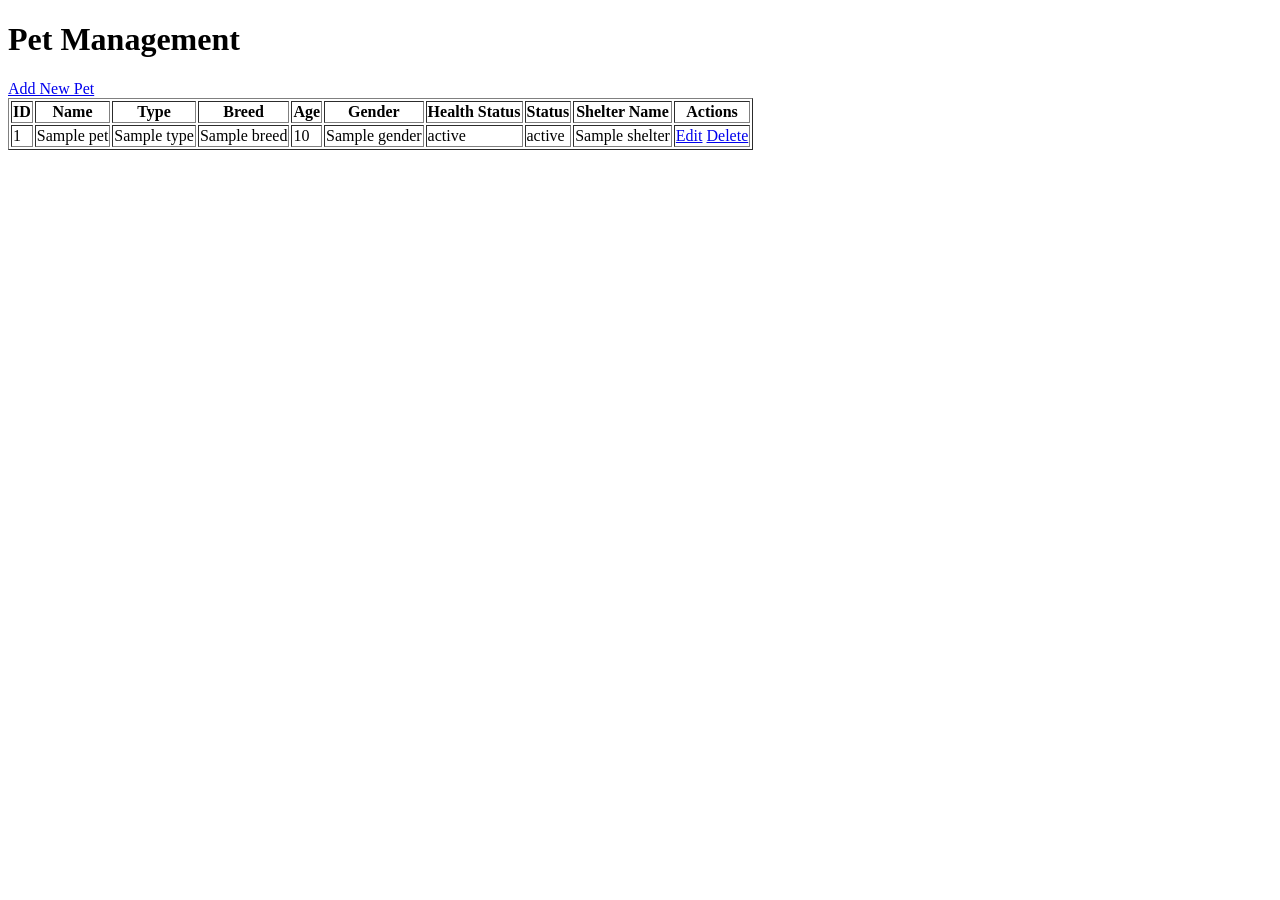
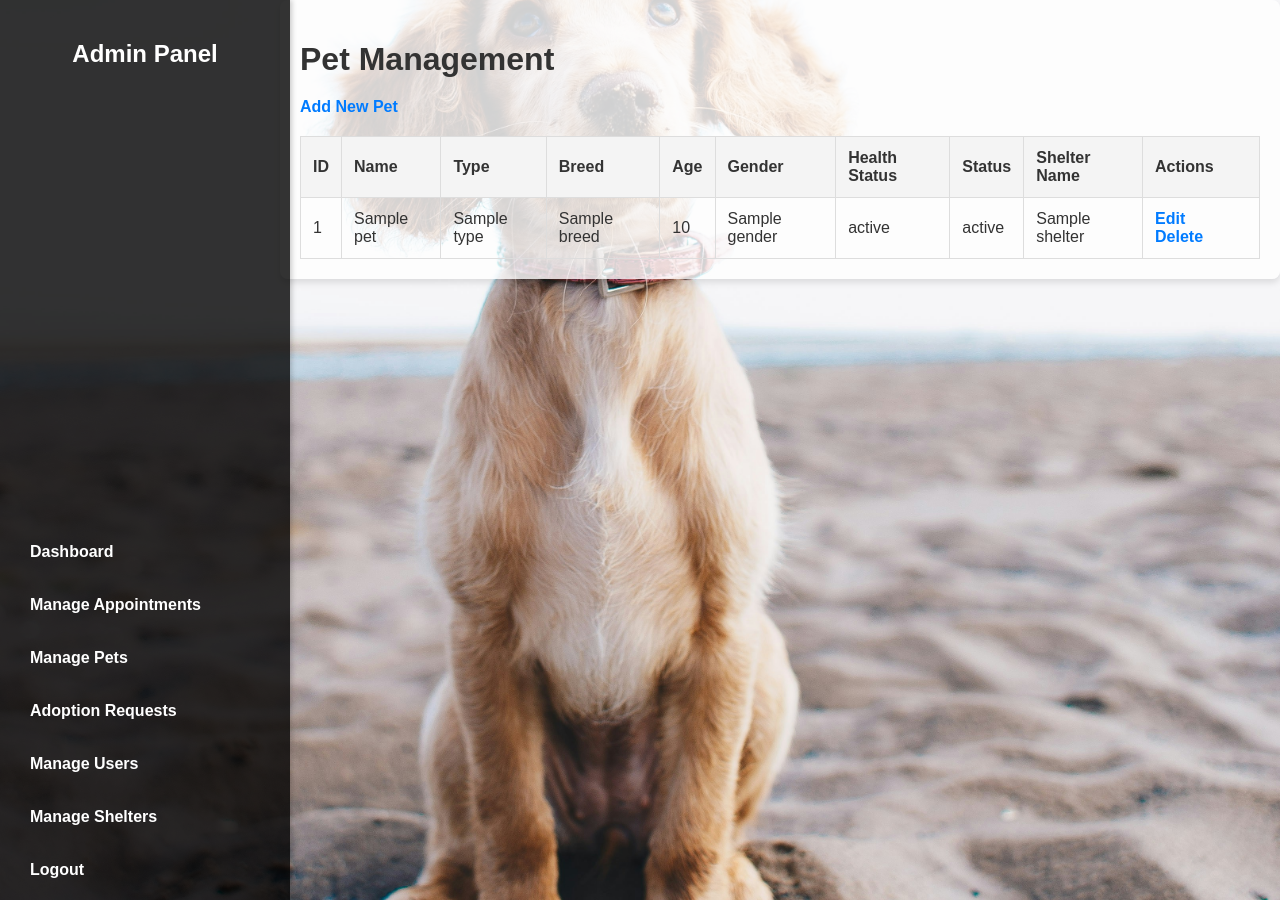
Before and after one commit to varadpawar1/pet_adoption_app, a Flask app: template templates/pets_list.html in a window 1280 px wide. Run offline with Flask 3, Linux system fonts and the light colour scheme; the template is opened without the code that fills it: most values are stand-ins (such as "Sample title", 1, 10 or a date in 2020).

Commit message:
Updated HTML and added styles for admin dashboard and other routes

```diff
--- /dev/null
+++ b/static/styles/pets/list.css
@@ -0,0 +1,102 @@
+/* General Reset */
+body {
+    margin: 0;
+    padding: 0;
+    font-family: 'Poppins', sans-serif;
+    background-image: url('../../background_images/background.jpg');
+    background-size: cover;
+    background-repeat: no-repeat;
+    background-position: center;
+    display: flex;
+    color: #333;
+}
+
+/* Sidebar Styles */
+.sidebar {
+    width: 250px;
+    background-color: rgba(0, 0, 0, 0.8); /* Dark background */
+    height: 100vh;
+    color: white;
+    padding: 20px;
+    position: fixed;
+    top: 0;
+    left: 0;
+    display: flex;
+    flex-direction: column;
+    justify-content: space-between;
+    box-shadow: 2px 0 5px rgba(0, 0, 0, 0.2);
+}
+
+.sidebar h2 {
+    text-align: center;
+    margin-bottom: 20px;
+    font-size: 1.5rem;
+}
+
+.sidebar ul {
+    list-style: none;
+    padding: 0;
+}
+
+.sidebar ul li {
+    margin: 15px 0;
+}
+
+.sidebar ul li a {
+    text-decoration: none;
+    color: white;
+    font-size: 1rem;
+    display: block;
+    padding: 10px;
+    border-radius: 5px;
+    transition: background-color 0.3s ease;
+}
+
+.sidebar ul li a:hover {
+    background-color: rgba(255, 255, 255, 0.2);
+}
+
+/* Content Styles */
+.content {
+    margin-left: 280px; /* Matches sidebar width + extra spacing */
+    padding: 20px;
+    background-color: rgba(255, 255, 255, 0.8);
+    border-radius: 8px;
+    width: calc(100% - 280px); /* Adjusted width for extra spacing */
+    box-shadow: 0 4px 6px rgba(0, 0, 0, 0.1);
+}
+
+h1 {
+    font-size: 2em;
+    margin-bottom: 20px;
+}
+
+a {
+    color: #007BFF;
+    text-decoration: none;
+    font-weight: bold;
+}
+
+a:hover {
+    text-decoration: underline;
+}
+
+table {
+    width: 100%;
+    border-collapse: collapse;
+    margin-top: 20px;
+}
+
+th, td {
+    padding: 12px;
+    text-align: left;
+    border: 1px solid #ddd;
+}
+
+th {
+    background-color: #f4f4f4;
+}
+
+td a {
+    margin-right: 10px;
+}
--- a/templates/pets_list.html
+++ b/templates/pets_list.html
@@ -1,9 +1,25 @@
 <!DOCTYPE html>
-<html>
+<html lang="en">
 <head>
+    <meta charset="UTF-8">
+    <meta name="viewport" content="width=device-width, initial-scale=1.0">
     <title>Manage Pets</title>
+    <link rel="stylesheet" href="/static/styles/pets/list.css">
 </head>
 <body>
+    <div class="sidebar">
+        <h2>Admin Panel</h2>
+        <ul>
+            <li><a href="/main">Dashboard</a></li>
+            <li><a href="/appointments/manage">Manage Appointments</a></li>
+            <li><a href="/pets/manage">Manage Pets</a></li>
+            <li><a href="/adoptions/manage">Adoption Requests</a></li>
+            <li><a href="/users/manage">Manage Users</a></li>
+            <li><a href="/shelters/manage">Manage Shelters</a></li>
+            <li><a href="/logout">Logout</a></li>
+        </ul>
+    </div>
+    <div class="content">
         <h1>Pet Management</h1>
         <a href="/pets/manage?action=new">Add New Pet</a>
         <table border="1">
@@ -47,5 +63,6 @@
                 {% endfor %}
             </tbody>
         </table>
+    </div>
 </body>
 </html>
```
Also changed, not shown: static/styles/adoptions/list.css (added, +102 -0 lines), static/styles/appointments/list.css (added, +102 -0 lines), static/styles/shelters/list.css (added, +102 -0 lines), templates/adoptions_list.html (+18 -1 lines), templates/appointments_list.html (+18 -1 lines), templates/shelters_list.html (+18 -1 lines). Lines whose indentation alone changed are shown as unchanged.
